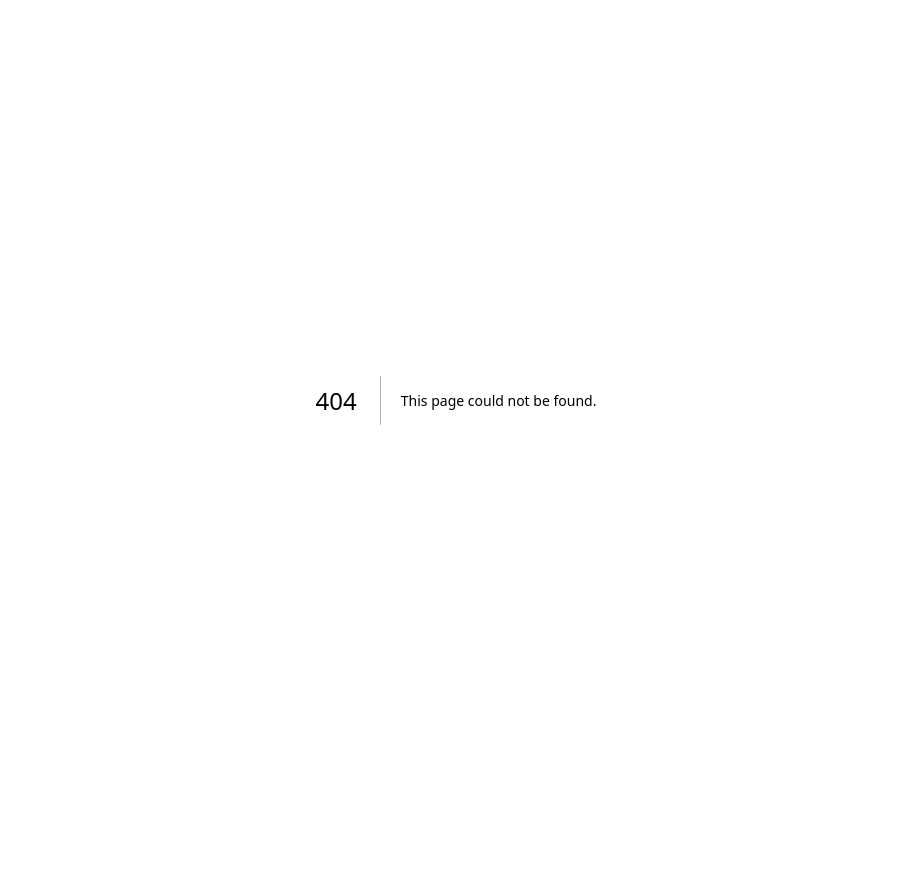
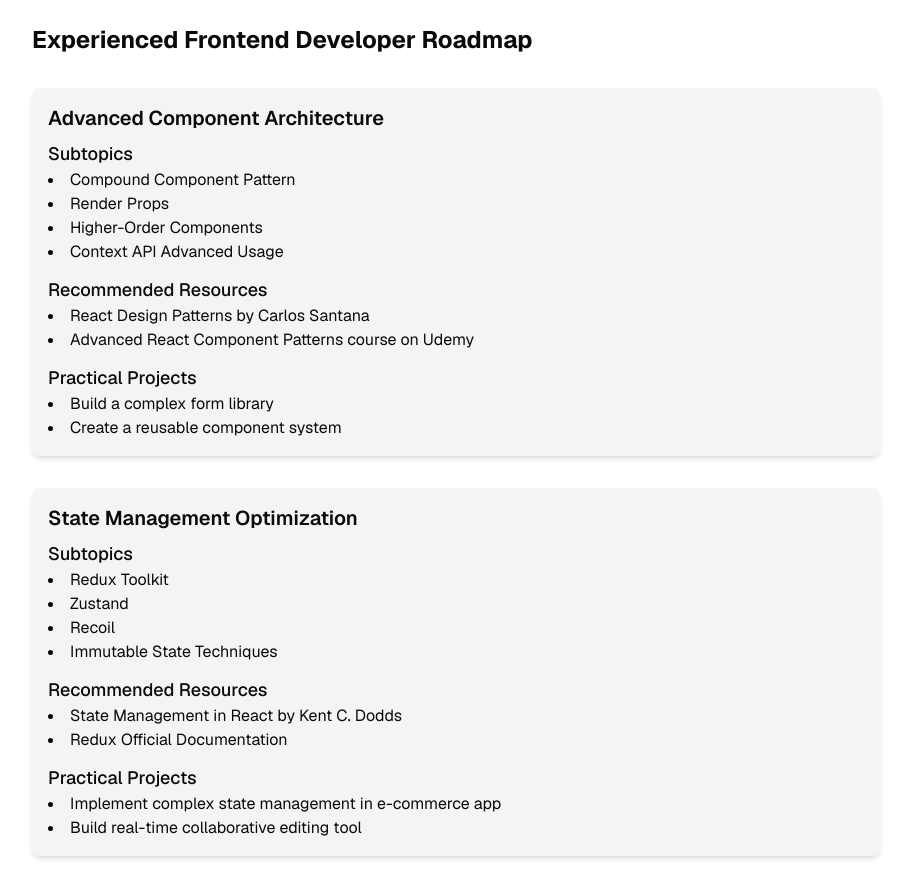
Before and after one commit to iammannat03/nexathon-proj, a Next.js app: page /roadmap in a window 1280 px wide. Before the commit this address had no page. Shown: the whole page, without its empty margins (184-1095 px from the left). Before the commit the page ends 800 px from the top, so only its background shows below. Built offline with nearby package versions, Linux system fonts and the light colour scheme.

Commit message:
Added roadmap page

```diff
--- a/package.json
+++ b/package.json
@@ -43,7 +43,7 @@
     "eslint": "^8.57.0",
     "eslint-config-next": "^15.0.1",
     "postcss": "^8.4.39",
-    "prettier": "^3.3.2",
+    "prettier": "^3.5.0",
     "prettier-plugin-tailwindcss": "^0.6.5",
     "tailwindcss": "^3.4.3",
     "typescript": "^5.5.3"
--- /dev/null
+++ b/src/app/roadmap/page.tsx
@@ -0,0 +1,90 @@
+import React from 'react';
+
+const experiencedQuery = {
+  userType: 'experienced',
+  applyingJobDomain: 'frontend development',
+  availableTimeWeeks: 8,
+  availableCourses: [
+    {
+      id: 'adv_react_next',
+      domain: 'frontend development',
+      title: 'Advanced React and Next.js Masterclass',
+      duration: 40,
+      difficulty: 'advanced',
+      url: 'https://example.com/advanced-react-course'
+    }
+  ],
+  skillTestScore: 8
+};
+
+const experiencedLearningMap = {
+  AdvancedComponentArchitecture: {
+    subtopics: [
+      'Compound Component Pattern',
+      'Render Props',
+      'Higher-Order Components',
+      'Context API Advanced Usage'
+    ],
+    recommendedResources: [
+      'React Design Patterns by Carlos Santana',
+      'Advanced React Component Patterns course on Udemy'
+    ],
+    practicalProjects: [
+      'Build a complex form library',
+      'Create a reusable component system'
+    ]
+  },
+  StateManagementOptimization: {
+    subtopics: [
+      'Redux Toolkit',
+      'Zustand',
+      'Recoil',
+      'Immutable State Techniques'
+    ],
+    recommendedResources: [
+      'State Management in React by Kent C. Dodds',
+      'Redux Official Documentation'
+    ],
+    practicalProjects: [
+      'Implement complex state management in e-commerce app',
+      'Build real-time collaborative editing tool'
+    ]
+  }
+};
+
+const RoadmapPage = () => {
+  return (
+    <div className="p-6 max-w-4xl mx-auto space-y-8">
+      <h1 className="text-2xl font-bold">Experienced Frontend Developer Roadmap</h1>
+
+      {Object.entries(experiencedLearningMap).map(([key, value]) => (
+        <div key={key} className="bg-gray-100 p-4 rounded-lg shadow-md">
+          <h2 className="text-xl font-semibold mb-2">{key.replace(/([A-Z])/g, ' $1').trim()}</h2>
+
+          <h3 className="text-lg font-medium">Subtopics</h3>
+          <ul className="list-disc list-inside mb-3">
+            {value.subtopics.map((topic, index) => (
+              <li key={index}>{topic}</li>
+            ))}
+          </ul>
+
+          <h3 className="text-lg font-medium">Recommended Resources</h3>
+          <ul className="list-disc list-inside mb-3">
+            {value.recommendedResources.map((resource, index) => (
+              <li key={index}>{resource}</li>
+            ))}
+          </ul>
+
+          <h3 className="text-lg font-medium">Practical Projects</h3>
+          <ul className="list-disc list-inside">
+            {value.practicalProjects.map((project, index) => (
+              <li key={index}>{project}</li>
+            ))}
+          </ul>
+        </div>
+      ))}
+    </div>
+  );
+};
+
+export default RoadmapPage;
```
Also changed, not shown: 1 other file (tests, documents, lock files or other folders).
